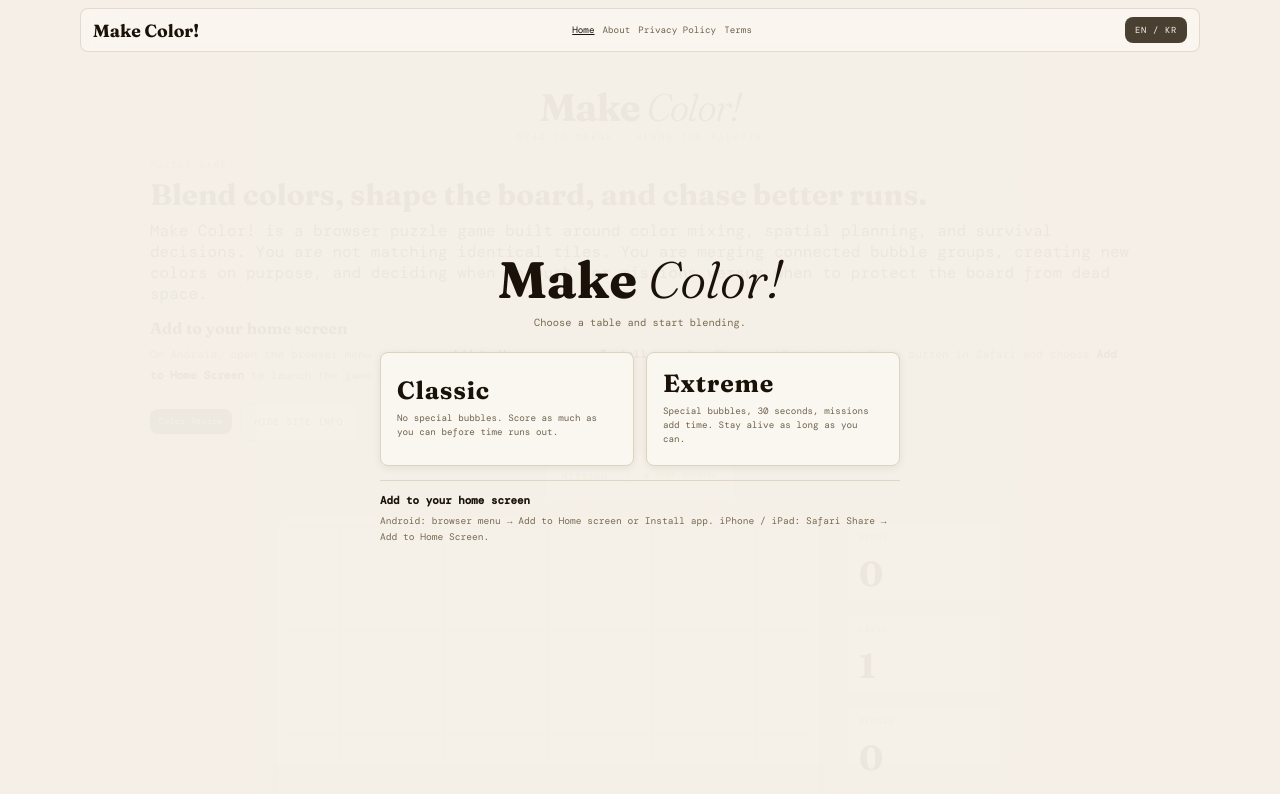
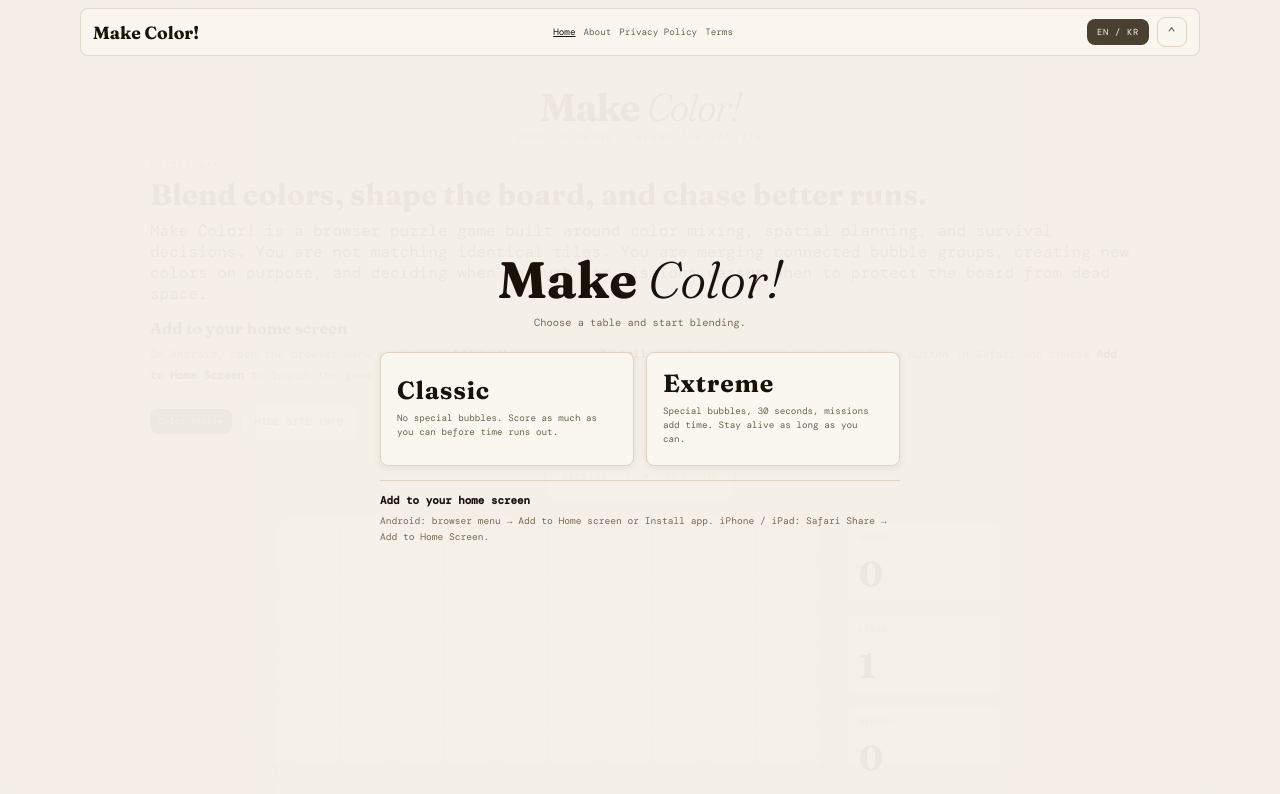
Before and after one commit to EehdrmsS/Make-Color, a website built with Vite: page index.html in a window 1280 px wide. Shown: the top 794 px of the page. Built offline with nearby package versions, Linux system fonts and the light colour scheme.

Commit message:
Add collapsible top navigation

```diff
--- a/index.html
+++ b/index.html
@@ -23,7 +23,10 @@
     <button class="top-nav-action top-nav-action-menu" type="button" data-action="menu"><span class="top-nav-icon" aria-hidden="true">⌂</span>Menu</button>
     <button class="top-nav-action top-nav-action-alt" type="button" data-action="mobile-mode" id="mobile-mode-toggle">Desktop View</button>
   </div>
-  <button class="language-toggle" data-language-toggle type="button">EN / KR</button>
+  <div class="top-nav-tools">
+    <button class="language-toggle" data-language-toggle type="button">EN / KR</button>
+    <button class="top-nav-collapse" type="button" data-top-nav-toggle aria-expanded="true" aria-label="Collapse top navigation">^</button>
+  </div>
 </nav>
 
 <div id="main-menu">
--- a/src/contentPages.js
+++ b/src/contentPages.js
@@ -2,6 +2,31 @@ import './styles.css';
 
 const LANGUAGE_KEY = 'make-color-content-language';
 const SITE_INFO_COLLAPSED_KEY = 'make-color-site-info-collapsed';
+const TOP_NAV_COLLAPSED_KEY = 'make-color-top-nav-collapsed';
+
+function initTopNavToggle() {
+  const nav = document.querySelector('.top-nav');
+  const toggleButton = document.querySelector('[data-top-nav-toggle]');
+  if (!nav || !toggleButton) return;
+
+  function applyState(collapsed) {
+    nav.classList.toggle('is-collapsed', collapsed);
+    toggleButton.setAttribute('aria-expanded', String(!collapsed));
+    toggleButton.textContent = collapsed ? 'v' : '^';
+    toggleButton.setAttribute(
+      'aria-label',
+      collapsed ? 'Expand top navigation' : 'Collapse top navigation',
+    );
+    localStorage.setItem(TOP_NAV_COLLAPSED_KEY, collapsed ? '1' : '0');
+  }
+
+  const saved = localStorage.getItem(TOP_NAV_COLLAPSED_KEY) === '1';
+  applyState(saved);
+
+  toggleButton.addEventListener('click', () => {
+    applyState(!nav.classList.contains('is-collapsed'));
+  });
+}
 
 function initSiteInfoToggle() {
   const toggleButton = document.querySelector('[data-toggle-site-info]');
@@ -69,3 +94,4 @@ export function initSiteLanguage(sectionSelector = '[data-lang]') {
 
 initSiteLanguage('[data-site-lang]');
 initSiteInfoToggle();
+initTopNavToggle();
--- a/src/styles.css
+++ b/src/styles.css
@@ -32,6 +32,13 @@
     background: rgba(250,247,240,0.92);
     border: 1px solid rgba(224,216,200,0.9);
     backdrop-filter: blur(6px);
+  }
+
+  .top-nav-tools {
+    display: flex;
+    align-items: center;
+    gap: 8px;
+    flex: 0 0 auto;
   }
 
   .top-nav-brand {
@@ -128,6 +135,33 @@
 
   .top-nav-action-alt:hover {
     background: #376d8c;
+  }
+
+  .top-nav-collapse {
+    width: 30px;
+    min-width: 30px;
+    min-height: 30px;
+    padding: 0;
+    border: 1px solid #ded3bf;
+    border-radius: 8px;
+    background: #faf7f0;
+    color: #4a4031;
+    font-size: 0.78rem;
+    line-height: 1;
+  }
+
+  .top-nav-collapse:hover {
+    background: #fffaf0;
+  }
+
+  .top-nav.is-collapsed {
+    padding-top: 7px;
+    padding-bottom: 7px;
+  }
+
+  .top-nav.is-collapsed .top-nav-links,
+  .top-nav.is-collapsed .language-toggle {
+    display: none !important;
   }
 
   /* Paper texture bg */
```
